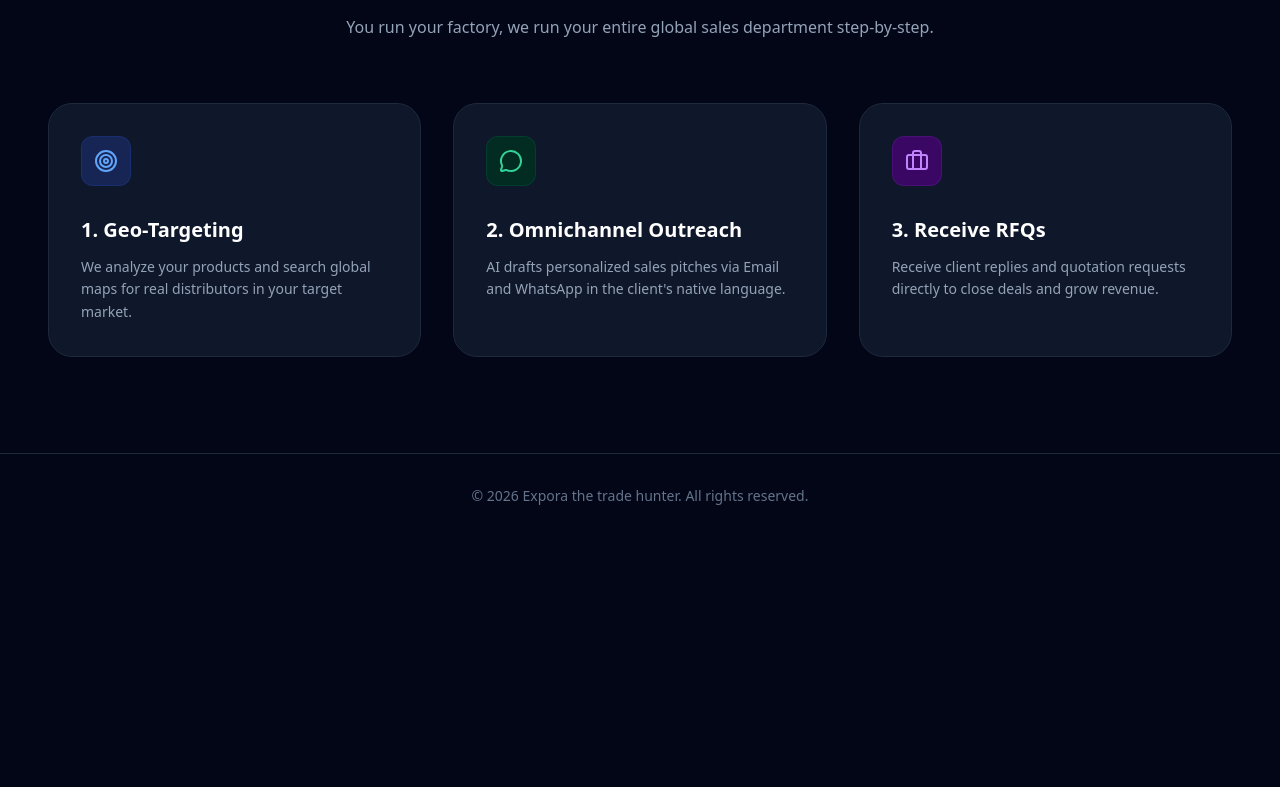
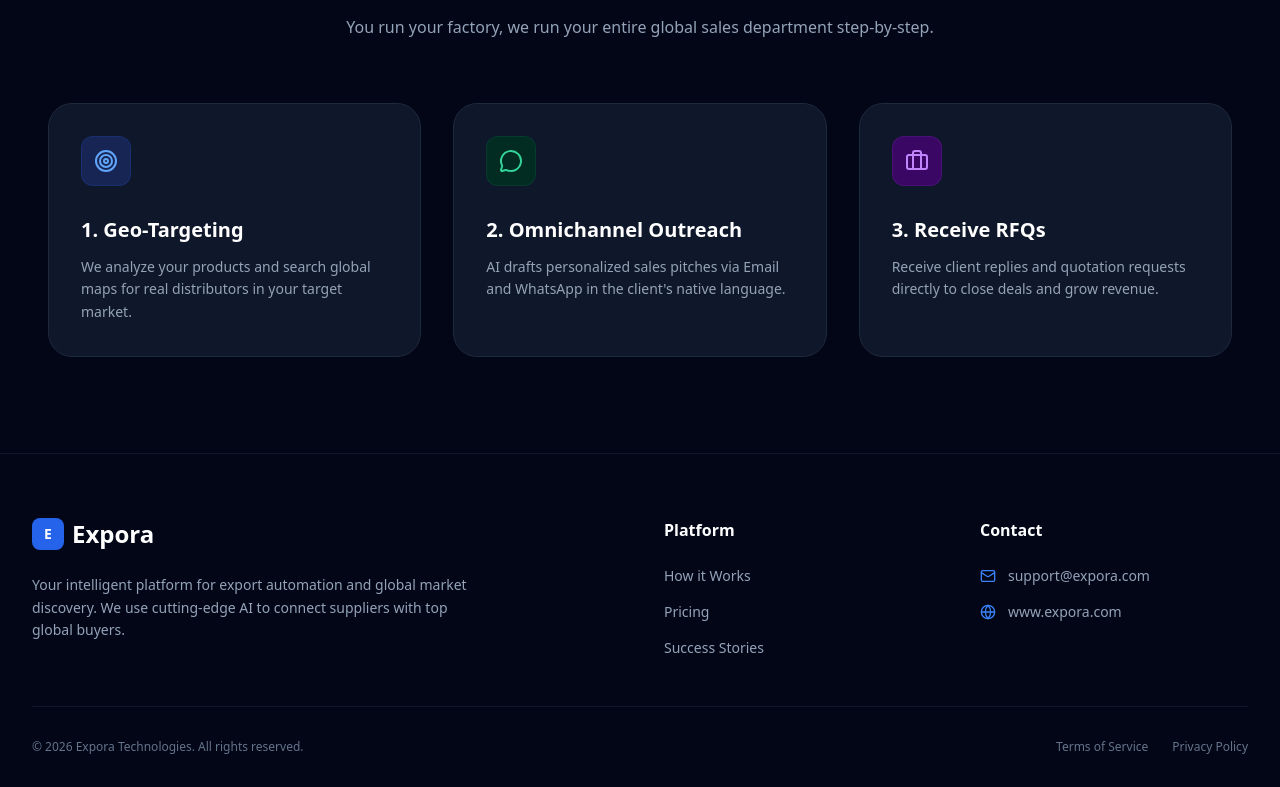
Before and after one commit to chromadreamstudio-netizen/expora-the-trade-hunter, a Next.js app: page /en in a window 1280 px wide. Shown: the part 896-1683 px from the top of the page. Before the commit the page ends 1434 px from the top, so only its background shows below. Built offline with nearby package versions, Linux system fonts and the light colour scheme.

Commit message:
Fix syntax error in LandingPage and integrate Footer properly

```diff
--- a/app/[lang]/page.tsx
+++ b/app/[lang]/page.tsx
@@ -4,6 +4,7 @@
 import { useState } from "react";
 import { useParams, useRouter, usePathname } from "next/navigation";
 import { Globe, Target, Zap, ChevronDown, ArrowRight, ShieldCheck, Users, MessageCircle, Briefcase } from "lucide-react";
+import Footer from '@/app/components/Footer';
 
 export default function LandingPage() {
   const params = useParams();
@@ -153,9 +154,7 @@
         </div>
       </section>
 
-      <footer className="border-t border-slate-800 bg-[#020617] py-8 text-center text-slate-500 text-sm">
-        <p>© 2026 Expora the trade hunter. All rights reserved.</p>
-      </footer>
+      <Footer isRtl={isRtl} />
     </main>
   );
 }
--- a/app/globals.css
+++ b/app/globals.css
@@ -3,21 +3,17 @@
 @tailwind utilities;
 
 :root {
-  --background: #ffffff;
-  --foreground: #171717;
-}
-
-@media (prefers-color-scheme: dark) {
-  :root {
-    --background: #0a0a0a;
-    --foreground: #ededed;
-  }
+  /* تثبيت ألوان الهوية البصرية لـ Expora */
+  --background: #020617; /* slate-950 */
+  --foreground: #e2e8f0; /* slate-200 */
 }
 
 body {
   color: var(--foreground);
   background: var(--background);
-  font-family: Arial, Helvetica, sans-serif;
+  /* ربط خط Cairo هنا بدلاً من Arial */
+  font-family: var(--font-cairo), system-ui, sans-serif;
+  -webkit-font-smoothing: antialiased;
 }
 
 @layer utilities {
--- a/app/layout.tsx
+++ b/app/layout.tsx
@@ -2,16 +2,16 @@
 import { Cairo } from 'next/font/google'
 import './globals.css'
 
-// استدعاء خط Cairo الاحترافي ودعمه للغتين
 const cairo = Cairo({
   subsets: ['latin', 'arabic'],
   weight: ['300', '400', '500', '600', '700', '800'],
   variable: '--font-cairo',
+  display: 'swap',
 })
 
 export const metadata: Metadata = {
   title: 'Expora | B2B AI Trade Hunter',
-  description: 'AI-Powered B2B Lead Generation and Outreach',
+  description: 'AI-Powered B2B Lead Generation and Outreach Platform',
 }
 
 export default function RootLayout({
@@ -21,8 +21,7 @@
 }) {
   return (
     <html lang="en" className={`${cairo.variable}`}>
-      {/* تطبيق الخط على كامل المنصة */}
-      <body className="font-cairo bg-slate-950 text-slate-200">
+      <body className="font-cairo bg-slate-950 text-slate-200 antialiased">
         {children}
       </body>
     </html>
```
